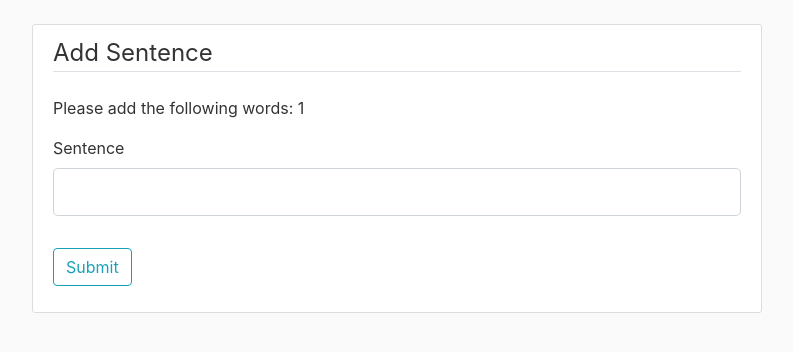
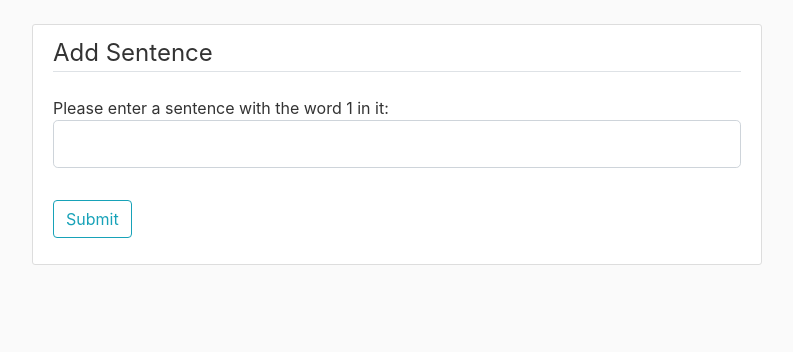
Before and after one commit to baldpanda/spellings, a Flask app: page /sentence/1 in a window 1280 px wide. Shown: the part 56-408 px from the top of the page, without its empty margins (53-846 px from the left). Run offline with Flask 2, Linux system fonts and the light colour scheme; a user stored in the database is signed in; some libraries are stand-ins or nearby versions.

Commit message:
adding the correct number of input fields depending on the number of words not in db]

```diff
--- a/spellings_website/app/baldpanda_site/routes.py
+++ b/spellings_website/app/baldpanda_site/routes.py
@@ -86,8 +86,9 @@ def word_search(words):
             sentence_with_blanks.sentence = sentence_with_blanks.remove_space_before_and_after_punct([",", ".", "!", "?", '"'])
             sentence_list[1].append(sentence_with_blanks.blank_out_word_in_sentence(word))
         else:
-            words_not_in_db += word + "   "
+            words_not_in_db += word + "+"
     if len(words_not_in_db) == 0:
         return render_template('worksheet.html', sample_sentences = sentence_list)
     else:
+        words_not_in_db = words_not_in_db[:-1]
         return redirect(url_for('sentence_adder', words_to_add=words_not_in_db))
--- a/spellings_website/app/baldpanda_site/templates/sentence_adder_page.html
+++ b/spellings_website/app/baldpanda_site/templates/sentence_adder_page.html
@@ -5,15 +5,10 @@
     {{ form.hidden_tag() }}
     <fieldset class="form-group">
       <legend class="border-bottom mb-4">Add Sentence</legend>
-      {% if words_to_add=='default' %}
-      <p></p>
-      {% else %}
-      <p>Please add the following words:
-
-      {{words_to_add}}</p>
-      {% endif %}
+      {% set list_of_words = words_to_add.split('+') %}
+      {% for i in list_of_words %}
       <div class="form-group">
-        {{ form.sentence.label(class="form-control-label") }}
+        Please enter a sentence with the word {{ i }} in it:
         {% if form.sentence.errors %}
           {{ form.sentence(class="form-control form-control-lg is-invalid") }}
           <div class="invalid-feedback">
@@ -25,6 +20,7 @@
           {{ form.sentence(class="form-control form-control-lg") }}
         {% endif %}
       </div>
+      {% endfor %}
     </fieldset>
     <div class="form-group">
       {{ form.submit(class="btn btn-outline-info") }}
```
Also changed, not shown: spellings_website/app/baldpanda_site/site.db.
